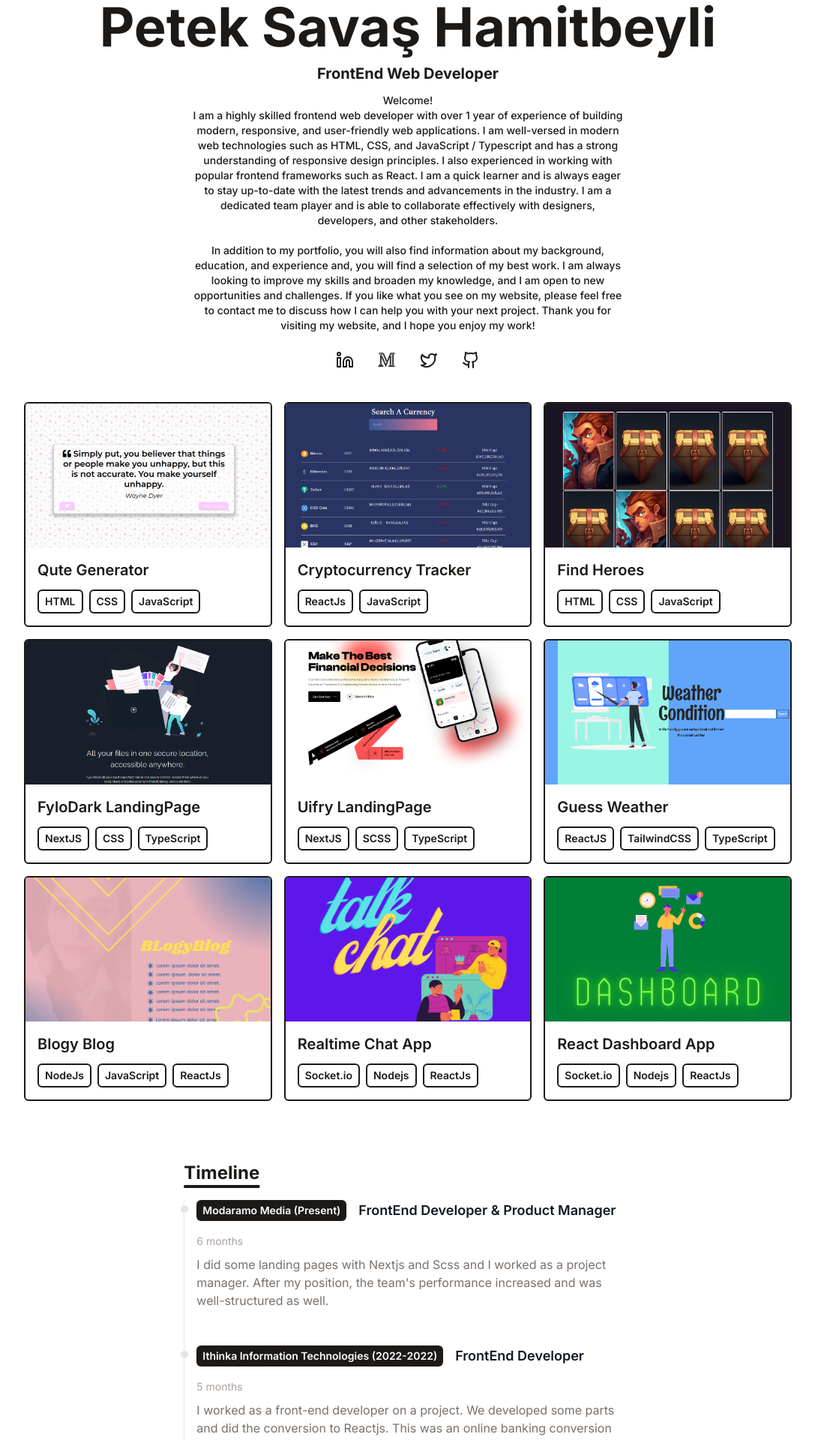
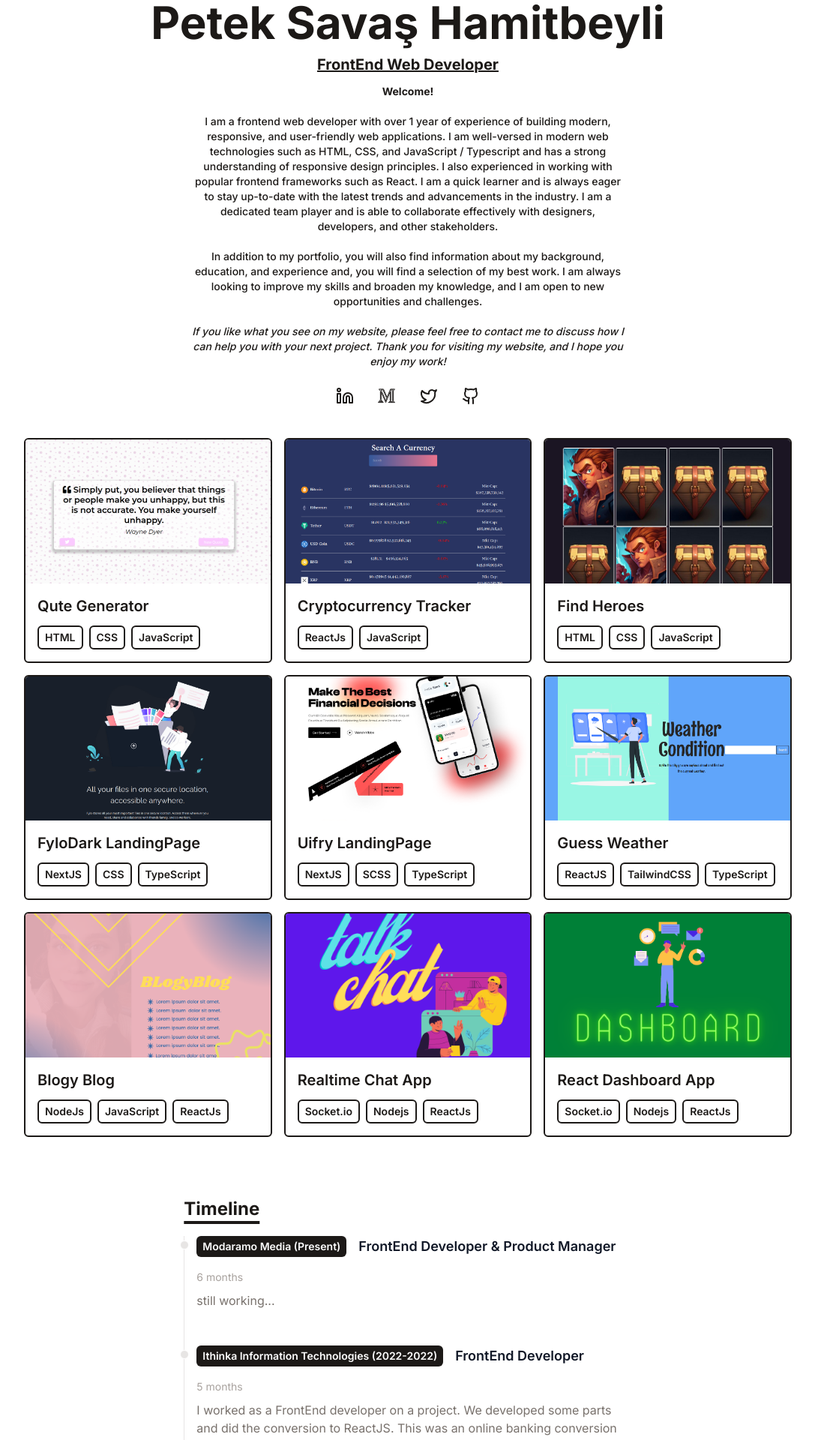
Before and after one commit to petekgithub/portfoliov1, a React (Vite) app: page / in a window 1280 px wide. Shown: the part 80-2000 px from the top of the page at 75% size, without its empty margins (96-1183 px from the left). Built offline with nearby package versions, Linux system fonts and the light colour scheme.

Commit message:
timeline-update

```diff
--- a/src/components/Intro.jsx
+++ b/src/components/Intro.jsx
@@ -3,33 +3,38 @@ import React from "react";
 const Intro = () => {
   return (
     <div className="flex items-center justify-center flex-col text-center pt-20 pb-6">
-      <h1 className="text-4xl md:text-7xl dark:text-white mb-1 md:mb-3 font-bold">
+      <h1 className="text-4xl md:text-6xl dark:text-white mb-1 md:mb-3 font-bold">
         Petek Savaş Hamitbeyli
       </h1>
-      <p className="text-base md:text-xl mb-3 font-bold">
-        FrontEnd Web Developer
+      <p className="text-7xl md:text-xl mb-3 font-bold">
+        <u>FrontEnd Web Developer</u>
       </p>
       <p className="text-sm max-w-xl mb-6 font-medium">
-        Welcome!
+        <strong>Welcome!</strong>
         <br />
-        I am a highly skilled frontend web developer with over 1 year of
-        experience of building modern, responsive, and user-friendly web
-        applications. I am well-versed in modern web technologies such as HTML,
-        CSS, and JavaScript / Typescript and has a strong understanding of
-        responsive design principles. I also experienced in working with popular
-        frontend frameworks such as React. I am a quick learner and is always
-        eager to stay up-to-date with the latest trends and advancements in the
-        industry. I am a dedicated team player and is able to collaborate
-        effectively with designers, developers, and other stakeholders.
+        <br />
+        I am a frontend web developer with over 1 year of experience of building
+        modern, responsive, and user-friendly web applications. I am well-versed
+        in modern web technologies such as HTML, CSS, and JavaScript /
+        Typescript and has a strong understanding of responsive design
+        principles. I also experienced in working with popular frontend
+        frameworks such as React. I am a quick learner and is always eager to
+        stay up-to-date with the latest trends and advancements in the industry.
+        I am a dedicated team player and is able to collaborate effectively with
+        designers, developers, and other stakeholders.
         <br />
         <br />
         In addition to my portfolio, you will also find information about my
         background, education, and experience and, you will find a selection of
         my best work. I am always looking to improve my skills and broaden my
-        knowledge, and I am open to new opportunities and challenges. If you
-        like what you see on my website, please feel free to contact me to
-        discuss how I can help you with your next project. Thank you for
-        visiting my website, and I hope you enjoy my work!
+        knowledge, and I am open to new opportunities and challenges.
+        <br />
+        <br />
+        <i>
+          If you like what you see on my website, please feel free to contact me
+          to discuss how I can help you with your next project. Thank you for
+          visiting my website, and I hope you enjoy my work!
+        </i>
       </p>
       {/* Social Icons */}
       <div className="flex flex-row cursor-pointer justify-center space-x-2 md:space-x-8 mb-5 hover ? 'text-teal-500' : 'text-white-500'">
--- a/src/data/timeline.js
+++ b/src/data/timeline.js
@@ -3,42 +3,41 @@ export default [
     year: "Modaramo Media (Present)",
     title: "FrontEnd Developer & Product Manager",
     duration: "6 months",
-    details:
-      "I did some landing pages with Nextjs and Scss and I worked as a project manager. After my position, the team's performance increased and was well-structured as well.",
+    details: "still working...",
   },
   {
     year: "Ithinka Information Technologies (2022-2022)",
     title: "FrontEnd Developer",
     duration: "5 months",
     details:
-      "I worked as a front-end developer on a project. We developed some parts and did the conversion to Reactjs. This was an online banking conversion project. I worked with IntellijIDE and Sourcetree on that project. ",
+      "I worked as a FrontEnd developer on a project. We developed some parts and did the conversion to ReactJS. This was an online banking conversion project. I worked with IntellijIDE and SourceTree on that project.",
   },
   {
     year: "Heidelberg University (2019 - 2022)",
     title: "Master of Science / ERASMUS",
     duration: "6 months",
     details:
-      "I went to Germany as an exchange sturdent in my last semester. I took some game design, algorithm, and deep learning-related courses from the University of Heidelberg. ",
+      "I took some Game design, Algorithm, and Deep learning-related lectures / seminars from the University of Heidelberg.",
   },
   {
     year: "Ege University (2019 - 2022)",
     title: "Master of Science / Information Technologies",
     duration: "3 years",
     details:
-      "When working as a laboratory assistant I worked with dangerous chemicals and I realized that I wanted to work with tech-related projects/jobs. Not with unhealthy ones :) Then I searched and learned some basic computer science-related courses. Then I applied to my home university again but this time the Information technologies master program. I enrolled and I took computer science courses. I learned about computer architecture, compuer science theory, object oriented pogramming. My finishing project was an e-commerce app with MERN stack. And additionally, I went to the University of Heidelberg with an Erasmus program.",
+      "When working as a laboratory assistant; I realized that I wanted to work with tech-related projects/jobs. Not with unhealthy ones :) I searched and learned some basic Computer Science related courses. Then I applied to my home university again but this time the Information Technologies Master program. I enrolled and I learned about Computer Architecture, Computer Science Theory, Object Oriented Programming. I went to Heidelberg / Germany like an exchange student ( University of Heidelberg) ",
   },
   {
     year: "Uludag University (2017 - 2019)",
     title: "Master of Science / Organic Chemistry",
     duration: "2 years",
     details:
-      "After my chemistry bachelor, I applied to a master's program and I won the organic chemistry master's program at Uludag University. I worked on some polymers and at that time I worked as a laboratory assistant and worked with some specific chemistry machines.",
+      "After my chemistry bachelor, I applied to a master's program and I enrolled the Organic Chemistry master's program at Uludag University. I worked on some polymers and at that time I worked as a laboratory assistant and worked with some specific chemistry machines ( SEM / FTIR etc.). ",
   },
   {
     year: "Ege Univesity (2011 - 2017)",
     title: "Bachelor / Chemistry",
     duration: "4 years",
     details:
-      "I studied chemistry as my bachelor's. I learned many things about nature and science. I worked on lots of different projects and also a laboratory. ",
+      "I studied chemistry as my Bachelor's. I learned many things about nature and science. I worked on lots of different projects and also laboratories.",
   },
 ];
```
